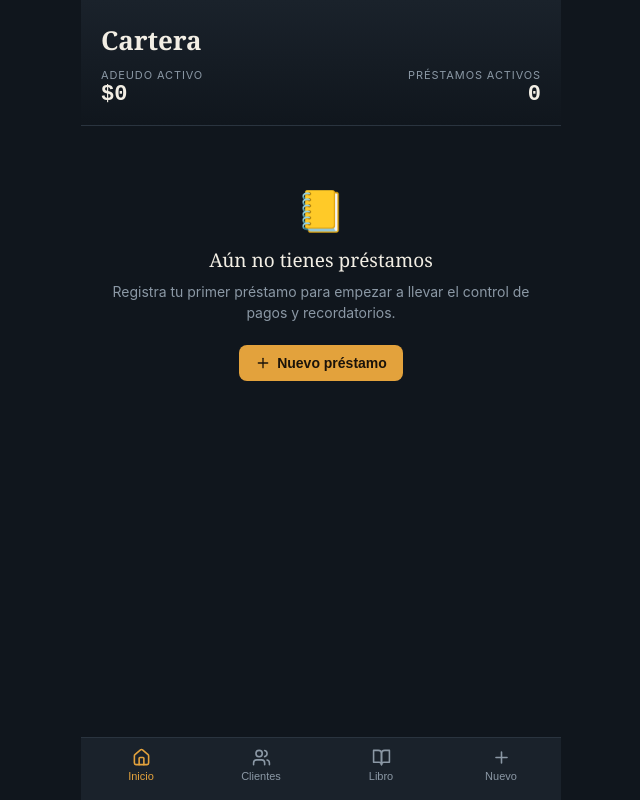
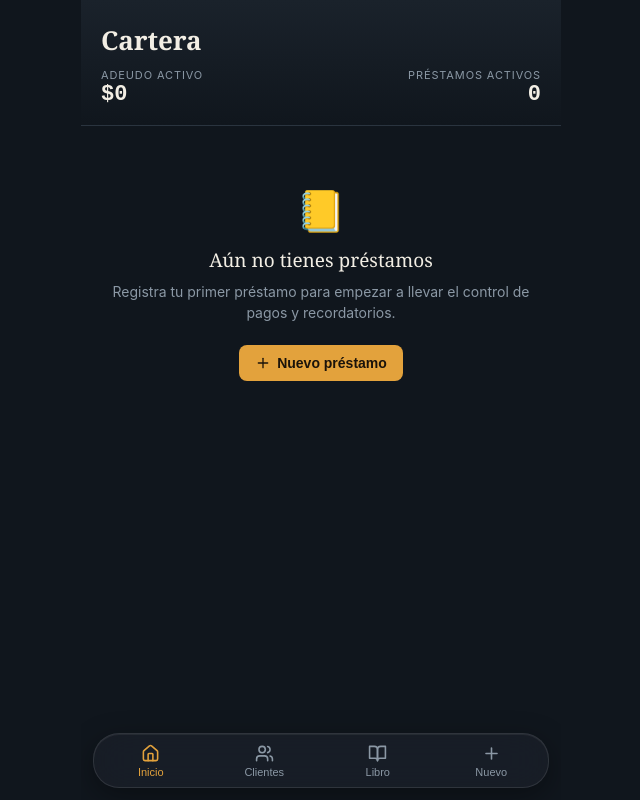
Before and after one commit to joseantoniomiramontesescobedo-netizen/cartera-gold, a React (Vite) app: page / in a window 1280 px wide. Shown: the whole page, without its empty margins (319-959 px from the left). Built offline with nearby package versions, Linux system fonts and the light colour scheme.

Commit message:
Update App.jsx
Liquid glass

```diff
--- a/src/App.jsx
+++ b/src/App.jsx
@@ -1296,7 +1296,7 @@ export default function Cartera() {
   return (
     <Shell>
       <TopBar total={totalActivo} count={prestamosActivos} />
-      <div ref={contenidoRef} style={{ flex: 1, overflowY: "auto", paddingBottom: tecladoAbierto ? 0 : 84, transition: "padding-bottom 200ms ease" }}>
+      <div ref={contenidoRef} style={{ flex: 1, overflowY: "auto", paddingBottom: tecladoAbierto ? 0 : 96, transition: "padding-bottom 200ms ease" }}>
         {vista === "inicio" && (
           <Inicio
             pendientes={pendientes}
@@ -3754,20 +3754,34 @@ function BottomNav({ vista, setVista, pendientesCount, oculto }) {
     { key: "nuevo", label: "Nuevo", icon: Plus },
   ];
   return (
+    // Contenedor exterior: solo posiciona la barra flotante, separada de los
+    // bordes, y maneja el mismo mostrar/ocultar de siempre (con teclado).
     <div style={{
-      position: "absolute", bottom: 0, left: 0, right: 0, display: "flex",
-      borderTop: "1px solid var(--border)", background: "var(--surface)",
-      paddingBottom: "max(6px, env(safe-area-inset-bottom))",
-      transform: oculto ? "translateY(100%)" : "translateY(0)",
+      position: "absolute", left: 12, right: 12,
+      bottom: "max(12px, calc(env(safe-area-inset-bottom) + 8px))",
+      transform: oculto ? "translateY(140%)" : "translateY(0)",
       opacity: oculto ? 0 : 1,
       pointerEvents: oculto ? "none" : "auto",
       transition: "transform 200ms ease, opacity 200ms ease",
     }}>
+      {/* Barra "vidrio líquido": traslúcida, con desenfoque de lo que hay
+          detrás, esquinas redondeadas y un borde y sombra suaves para que
+          se vea flotando sobre el contenido, en vez de pegada al borde. */}
+      <div style={{
+        display: "flex",
+        background: "rgba(28, 33, 41, 0.72)",
+        backdropFilter: "blur(22px) saturate(180%)",
+        WebkitBackdropFilter: "blur(22px) saturate(180%)",
+        border: "1px solid rgba(255,255,255,0.10)",
+        borderRadius: 26,
+        boxShadow: "0 8px 28px rgba(0,0,0,0.35), inset 0 1px 0 rgba(255,255,255,0.06)",
+        overflow: "hidden",
+      }}>
         {items.map((it) => {
           const Icon = it.icon;
           const active = vista === it.key;
           return (
-          <button key={it.key} onClick={() => setVista(it.key)} style={{ flex: 1, display: "flex", flexDirection: "column", alignItems: "center", gap: 3, padding: "10px 0 12px", background: "transparent", border: "none", color: active ? "var(--gold)" : "var(--muted)", cursor: "pointer", position: "relative" }}>
+            <button key={it.key} onClick={() => setVista(it.key)} style={{ flex: 1, display: "flex", flexDirection: "column", alignItems: "center", gap: 3, padding: "10px 0 9px", background: "transparent", border: "none", color: active ? "var(--gold)" : "var(--muted)", cursor: "pointer", position: "relative" }}>
               <Icon size={19} />
               <span style={{ fontSize: 11 }}>{it.label}</span>
               {it.badge > 0 && (
@@ -3776,6 +3790,7 @@ function BottomNav({ vista, setVista, pendientesCount, oculto }) {
             </button>
           );
         })}
+      </div>
     </div>
   );
 }
```
Lines whose indentation alone changed are shown as unchanged.
